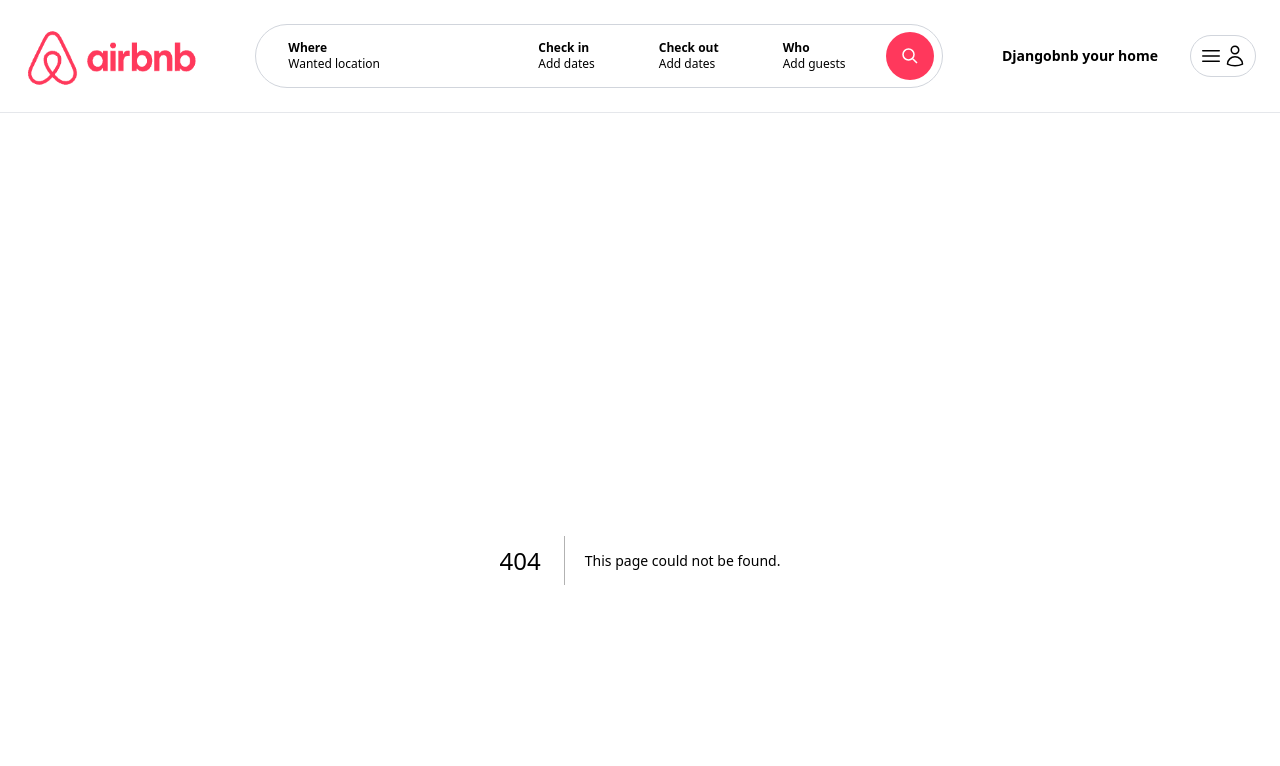
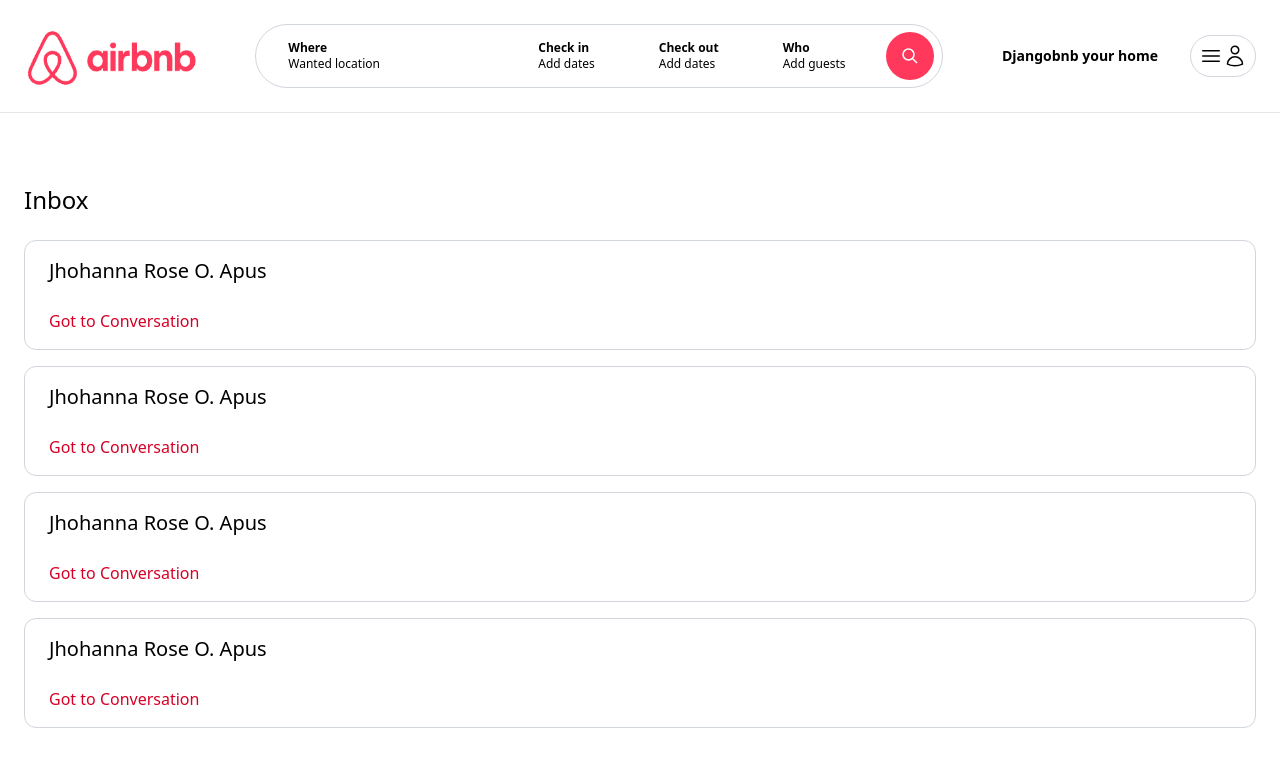
Before and after one commit to hannahanna14/djangobnb, a Next.js app: page /inbox in a window 1280 px wide. Before the commit this address had no page. Shown: the top 766 px of the page. Built offline with nearby package versions, Linux system fonts and the light colour scheme.

Commit message:
Inbox page(static) - APUS, JHOHANNA ROSE

```diff
--- /dev/null
+++ b/app/components/inbox/Conversation.tsx
@@ -0,0 +1,19 @@
+const Conversation = () => {
+    return (
+        <div className="px-6 py-4 cursor-pointer border border-gray-300 rounded-xl">
+            <p className="mb-6 text-xl">Jhohanna Rose O. Apus</p>
+
+
+            <p className="text-airbnb-dark">
+                Got to Conversation
+            </p>
+        </div>
+
+
+    )
+
+
+}
+
+
+export default Conversation;
--- /dev/null
+++ b/app/inbox/page.tsx
@@ -0,0 +1,25 @@
+import Conversation from "@/app/components/inbox/Conversation";
+
+
+
+
+const InboxPage = () => {
+    return (
+        <main className="max-w-[1500px] mx-auto px-6 pb-6 space-y-4">
+            <h1 className="my-6 text-2xl">Inbox</h1>
+
+
+            <Conversation />
+            <Conversation />
+            <Conversation />
+            <Conversation />
+        </main>
+
+
+    )
+
+
+}
+
+
+export default InboxPage;
```
